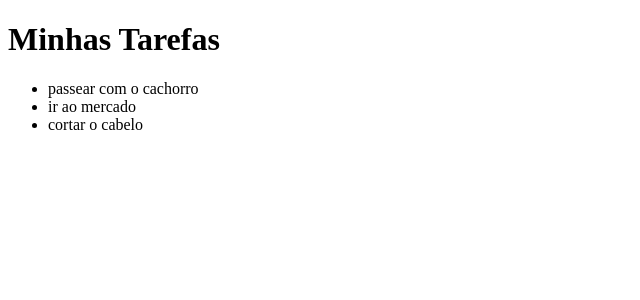
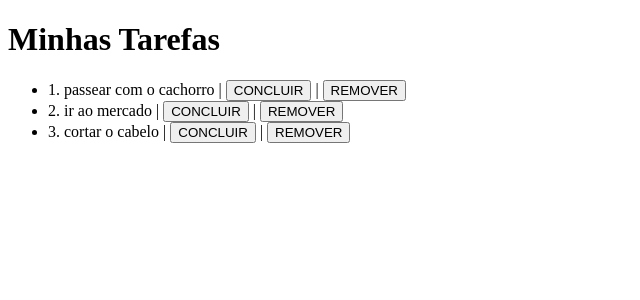
Before and after one commit to stefanopaulo/todo-list-angular, an Angular app: page / in a window 1280 px wide. Shown: the top 300 px of the page, without its empty margins (0-640 px from the left). Built offline with nearby package versions, Linux system fonts and the light colour scheme.

Commit message:
objetos complexos

```diff
--- a/src/app/app.component.html
+++ b/src/app/app.component.html
@@ -1,5 +1,5 @@
 <h1>{{ title }}</h1>
 
 <ul>
-  <li *ngFor="let todo of todos">{{ todo }}</li>
+  <li *ngFor="let todo of todos">{{ todo.id }}. {{ todo.title }} | <button>CONCLUIR</button> | <button>REMOVER</button></li>
 </ul>
--- a/src/app/app.component.ts
+++ b/src/app/app.component.ts
@@ -1,4 +1,5 @@
 import { Component } from '@angular/core';
+import { Todo } from 'src/models/todo.model';
 
 @Component({
   selector: 'app-root',
@@ -6,12 +7,16 @@
   styleUrls: ['./app.component.css']
 })
 export class AppComponent {
-  public todos: any[] = [];
+  public todos: Todo[] = [];
   public title: string = 'Minhas Tarefas';
 
   constructor() {
-    this.todos.push('passear com o cachorro');
-    this.todos.push('ir ao mercado');
-    this.todos.push('cortar o cabelo');
+    this.todos.push(new Todo(1, 'passear com o cachorro', false));
+    this.todos.push(new Todo(2, 'ir ao mercado', false));
+    this.todos.push(new Todo(3, 'cortar o cabelo', true));
+  }
+
+  remover() {
+    this.todos
   }
 }
--- /dev/null
+++ b/src/models/todo.model.ts
@@ -0,0 +1,7 @@
+export class Todo {
+  constructor(
+    public id: Number,
+    public title: String,
+    public done: Boolean
+  ) {}
+}
```
